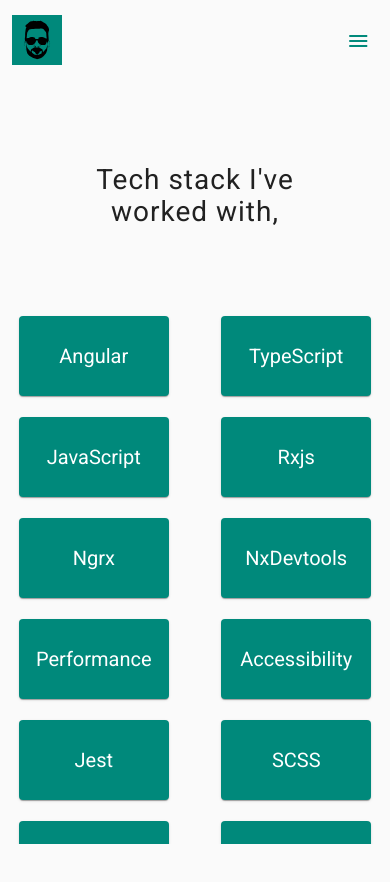
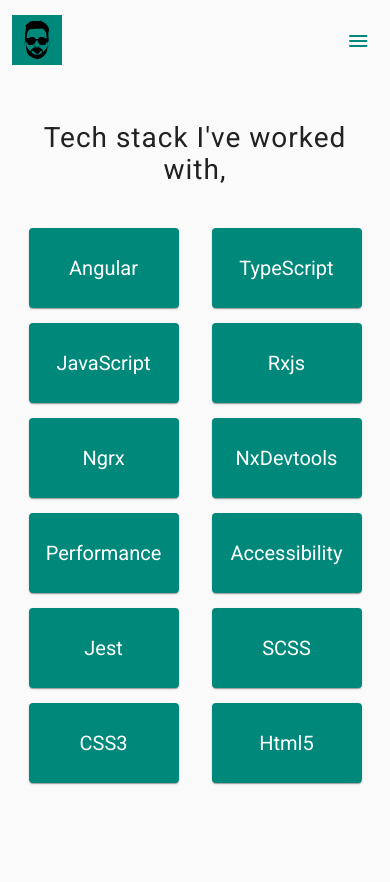
Before and after one commit to sgarg5858/Portfolio-Using-Standalone-Components, an Angular app: page /skills in a window 390 px wide. Shown: the top 882 px of the page. Built offline with nearby package versions, Linux system fonts and the light colour scheme.

Commit message:
layout done

```diff
--- a/src/app/experiences/experiences/experiences.component.scss
+++ b/src/app/experiences/experiences/experiences.component.scss
@@ -17,6 +17,7 @@
     // justify-content: space-evenly;
     margin-top: 20px;
     min-height: calc(100vh - 80px);
+    padding-bottom: 20px;
     .employer{
         width: 700px;
         height: auto;
--- a/src/app/navbar/navbar/navbar.component.scss
+++ b/src/app/navbar/navbar/navbar.component.scss
@@ -117,8 +117,6 @@
 mat-action-list,mat-nav-list{
     button,a{
         @include flex-center(row, center, center);
-        width: 100%;
-        display: block;
     }
 }
 
--- a/src/app/skills/skills/skills.component.html
+++ b/src/app/skills/skills/skills.component.html
@@ -9,8 +9,8 @@
         <ng-container *ngIf="skills.length > 0; else noSkills">
 
          <div class="container">
+
             <h1 class="heading">Tech stack I've worked with,</h1>
-
             <div class="skills">
 
 
--- a/src/app/skills/skills/skills.component.scss
+++ b/src/app/skills/skills/skills.component.scss
@@ -5,13 +5,19 @@
     text-decoration: none;
     letter-spacing: 1px;
     text-align: center;
-    margin: 10vh;
+    margin: 5vh;
 }
 .container{
     min-height: calc(100vh - 80px);
     height: auto;
+    display: flex;
+    flex-direction: column;
+    justify-content: flex-start;
+    align-items: center;
+    padding-bottom: 20px;
 }
 .skills{
+    width: 90%;
     display: grid;
     grid-template-rows: repeat(3,1fr);
     grid-template-columns: repeat(4,1fr);
@@ -27,7 +33,6 @@
 }
 @media screen and (min-width:800px) and (max-width:1100px) {
     .skills{
-        margin-top: 5vh;
         display: grid;
         grid-template-rows: repeat(3,1fr);
         grid-template-columns: repeat(4,1fr);
@@ -39,15 +44,12 @@
         justify-content: center;
         align-items: center;
         min-height: 50vh;
-        margin-bottom: 10vh;
-
 
     }
 }
 
 @media screen and (min-width:650px) and (max-width:800px) {
     .skills{
-        margin-top: 5vh;
         display: grid;
         grid-template-rows: repeat(3,1fr);
         grid-template-columns: repeat(4,1fr);
@@ -58,8 +60,7 @@
         justify-items: center;
         justify-content: center;
         align-items: center;
-        min-height: 70vh;
-        margin-bottom: 10vh;
+        min-height: 50vh;
 
 
     }
@@ -67,7 +68,6 @@
 
 @media screen and (min-width:500px) and (max-width:650px) {
     .skills{
-        margin-top: 5vh;
         display: grid;
         grid-template-rows: repeat(4,1fr);
         grid-template-columns: repeat(3,1fr);
@@ -78,8 +78,7 @@
         justify-items: center;
         justify-content: center;
         align-items: center;
-        min-height: 70vh;
-        margin-bottom: 10vh;
+        min-height: 60vh;
 
     }
 }
@@ -87,7 +86,6 @@
 @media screen and (min-width:300px) and (max-width:500px) {
 
     .skills{
-        margin-top: 5vh;
         display: grid;
         grid-template-rows: repeat(6,1fr);
         grid-template-columns: repeat(2,1fr);
@@ -97,8 +95,7 @@
         justify-items: center;
         justify-content: center;
         align-items: center;
-        min-height: 70vh;
-        margin-bottom: 10vh;
+        min-height: 60vh;
 
     }
 }
```
